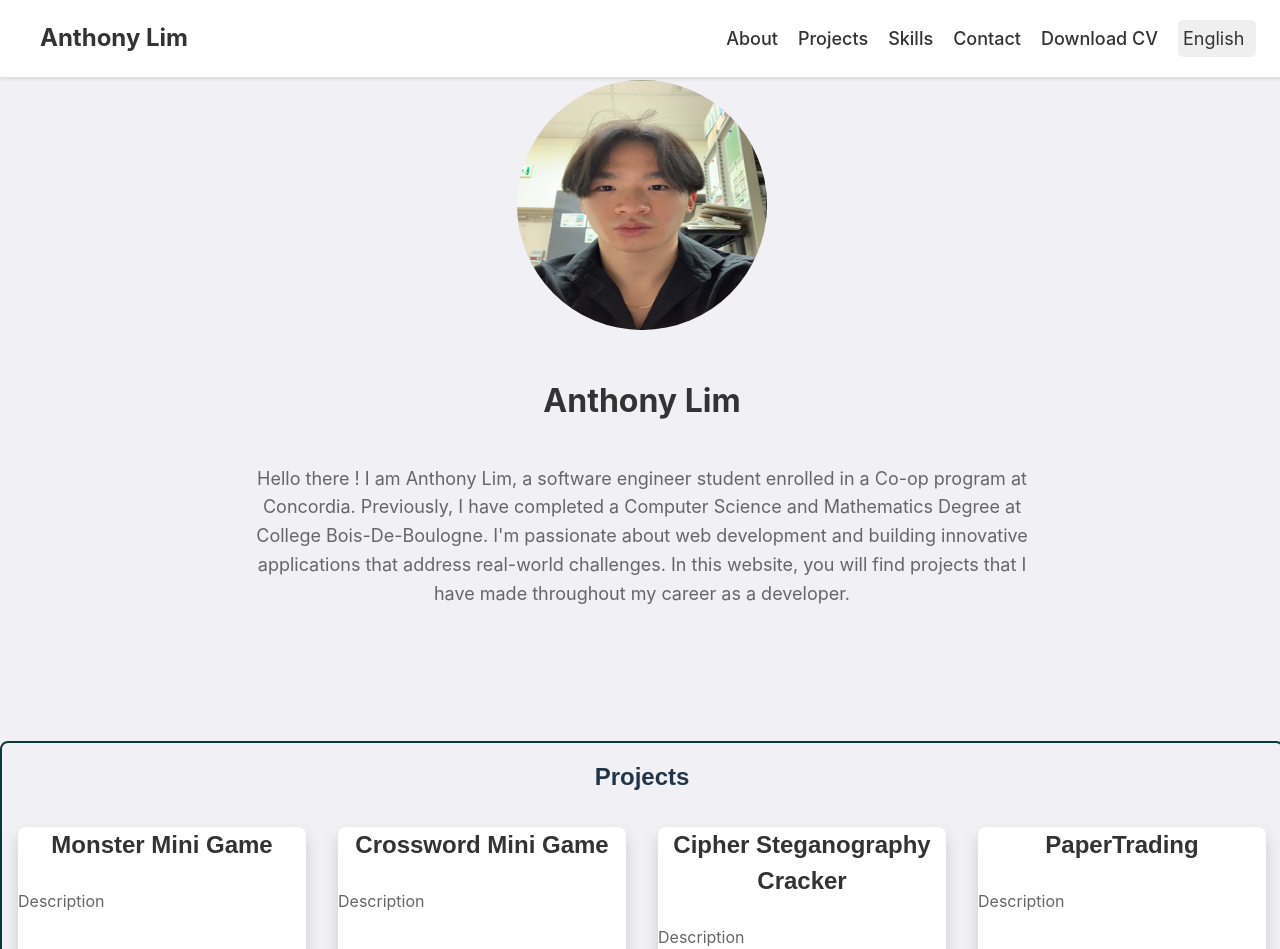
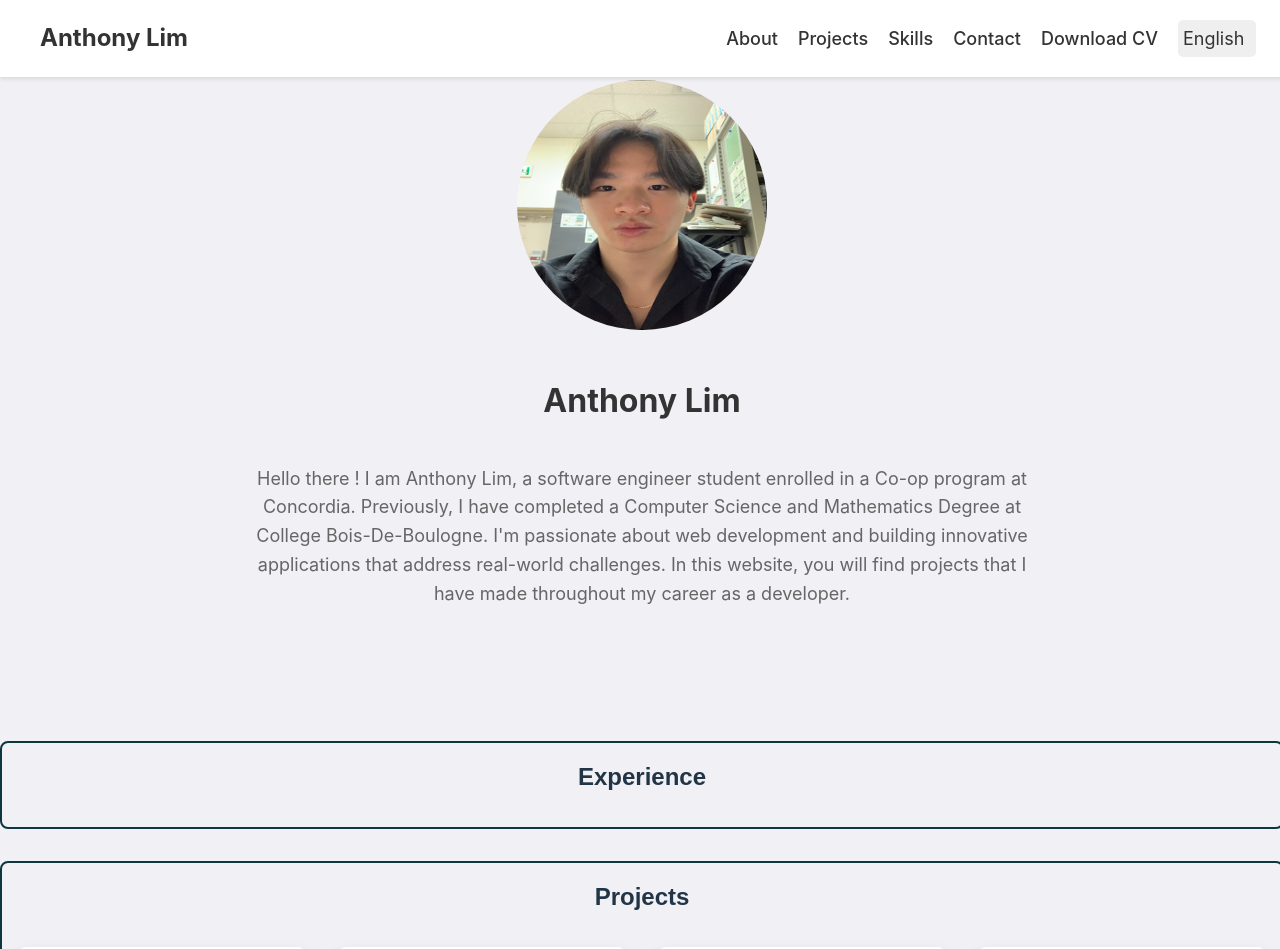
Before and after one commit to antholim/MyPortfolio, a React (Vite) app: page / in a window 1280 px wide. Shown: the top 949 px of the page. Built offline with nearby package versions, Linux system fonts and the light colour scheme.

Commit message:
Experience section

```diff
--- a/src/App.tsx
+++ b/src/App.tsx
@@ -5,6 +5,7 @@ import AboutMe from './components/AboutMe.tsx'
 import Projects from './components/Projects.tsx'
 import ContactMe from './components/ContactMe.tsx'
 import Skills from './components/Skills.tsx'
+import Experience from './components/Experience.tsx'
 
 enum Languages {
   English = 'English',
@@ -18,6 +19,7 @@ function App() {
     <>
       <Header language={language} setLanguage={setLanguage}/>
       <AboutMe language={language}/>
+      <Experience language={language}/>
       <Projects language={language}/>
       <Skills language={language}/>
       <ContactMe language = {language}/>
--- /dev/null
+++ b/src/components/Experience.tsx
@@ -0,0 +1,11 @@
+import styles from '../styles/experience.module.css';
+import { LanguageProps } from "../types/props.ts";
+
+
+function Experience({ language }: LanguageProps): JSX.Element {
+    return (
+        <section className={styles.projectsGrid} id="projects">
+            <h2>Experience</h2>
+        </section>
+    )
+} export default Experience;
--- a/src/components/Skills.tsx
+++ b/src/components/Skills.tsx
@@ -1,9 +1,10 @@
 import { Tool, LANGUAGES, FRAMEWORKS, DATABASES, DEVOPS_TOOLS, TESTING_TOOLS } from "../data/programming.tsx"
 import { FaJava } from "react-icons/fa";
 import styles from "../styles/skills.module.css";
+import {LanguageProps} from "../types/props.ts";
 
 
-function Skills() {
+function Skills({language}:LanguageProps):JSX.Element {
     return (
         <section className={styles.skillsGrid} id="skills">
             <section>
--- /dev/null
+++ b/src/styles/experience.module.css
@@ -0,0 +1,51 @@
+.projectsGrid h2 {
+    font-family: 'Raleway', sans-serif;
+    font-size: 1.5rem;
+    margin: 0;
+    padding: 0;
+    margin-bottom: 1rem;
+    /* color: #8feeff; */
+    text-align: center;
+}
+
+.projectsGrid {
+    max-width: 85rem;
+    margin: 2rem auto;
+    padding: 1rem;
+    border: 2px solid #0d373e;
+    border-radius: 8px;
+}
+.projects {
+    max-width: 80rem;
+    display: grid;
+    grid-template-columns: repeat(auto-fill, minmax(18rem, 1fr));
+    grid-gap: 2rem;
+    margin: 2rem auto;
+    padding: 0;
+    list-style: none;
+}
+.projectCard {
+    position: relative;
+    display: flex;
+    flex-direction: column;
+    border-radius: 8px;
+    /* background: #1f1c2c; */
+    box-shadow: 0 0.5rem 1rem rgba(0, 0, 0, 0.15);
+    transition: transform 0.3s ease;
+    background-color: #fff;
+}
+
+.projectCard:hover {
+    transform: translateY(-10px);
+}
+
+.projectTitle {
+    font-size: 24px;
+    color: #333;
+}
+
+.projectDescription {
+    font-size: 16px;
+    color: #666;
+    margin-top: 10px;
+}
--- a/src/types/props.d.ts
+++ b/src/types/props.d.ts
@@ -2,5 +2,5 @@ import React from "react"
 
 export interface LanguageProps {
     language:string;
-    setLanguage :React.Dispatch<React.SetStateAction<Languages | string>>;
+    setLanguage? :React.Dispatch<React.SetStateAction<Languages | string>>;
 }
```
